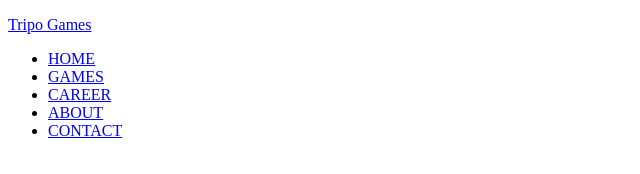
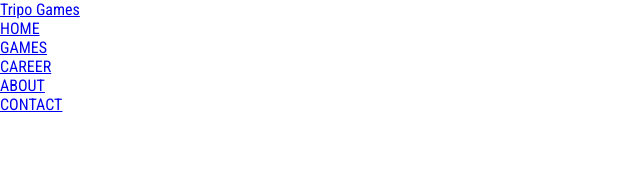
Before and after one commit to Delightsheriff/Tripo-Games, a plain HTML site: page index.html in a window 1280 px wide. Shown: the whole page, without its empty margins (0-640 px from the left). Drawn offline with Linux system fonts and the light colour scheme.

Commit message:
imported fonts

```diff
--- a/index.html
+++ b/index.html
@@ -5,6 +5,9 @@
     <meta http-equiv="X-UA-Compatible" content="IE=edge">
     <meta name="viewport" content="width=device-width, initial-scale=1.0">
     <link rel="stylesheet" href="styles.css">
+    <link rel="preconnect" href="https://fonts.googleapis.com">
+<link rel="preconnect" href="https://fonts.gstatic.com" crossorigin>
+<link href="https://fonts.googleapis.com/css2?family=Roboto&family=Roboto+Condensed&display=swap" rel="stylesheet">
     <title>Tripo Games</title>
 </head>
 <body>
--- a/styles.css
+++ b/styles.css
@@ -0,0 +1,13 @@
+*{
+    margin: 0;
+    padding: 0;
+    box-sizing: border-box;
+    scroll-behavior: smooth;
+}
+
+body{
+    min-height: 100vh;
+    font-family: 'Roboto', sans-serif;
+    font-family: 'Roboto Condensed', sans-serif;
+
+}
```
